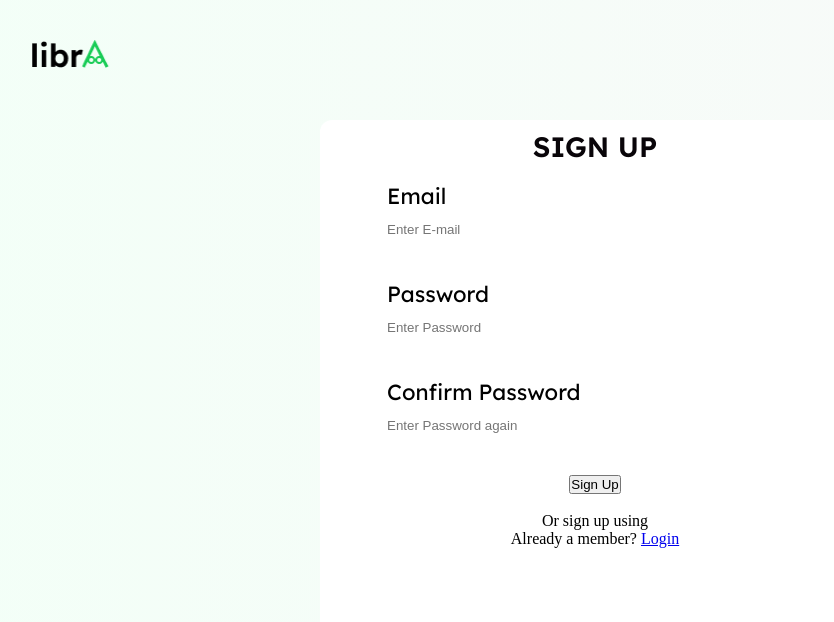
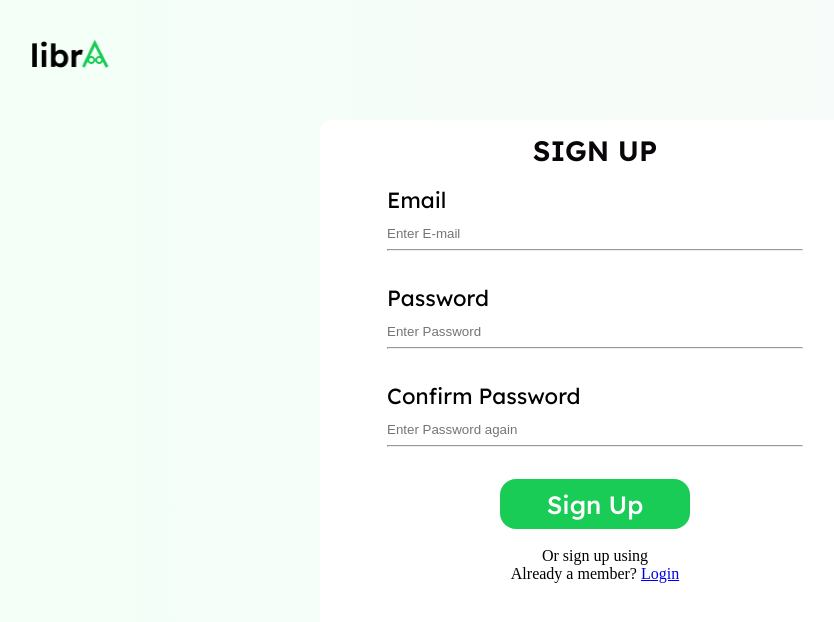
Before and after one commit to Nifix001/Libra, a React (Create React App) app: page /sign-up in a window 1280 px wide. Shown: the top 622 px of the page, without its empty margins (70-904 px from the left). Built offline with nearby package versions, Linux system fonts and the light colour scheme.

Commit message:
New commit

```diff
--- a/src/index.css
+++ b/src/index.css
@@ -744,7 +744,7 @@ color: #5E5A5E;
 }
 
 .form header{
-  margin-top: -150px;
+  margin-top: -210px;
   align-items: center;
 }
 
@@ -774,3 +774,74 @@ color: #5E5A5E;
   height: 30px;
   border: none;
 }
+
+.form button{
+  background-color: #19CC56;
+  border: none;
+  border-radius: 16px;
+  font-family: 'Lexend';
+  font-style: normal;
+  font-weight: 500;
+  font-size: 25px;
+  line-height: 35px;
+  width: 190px;
+  height: 50px;
+  color: #FFFFFF;
+}
+.form1 button{
+  background-color: #19CC56;
+  border: none;
+  border-radius: 16px;
+  font-family: 'Lexend';
+  font-style: normal;
+  font-weight: 500;
+  font-size: 25px;
+  line-height: 35px;
+  width: 190px;
+  height: 50px;
+  color: #FFFFFF;
+}
+
+.form1{
+  background-color: #FFFFFF;
+  align-items: center;
+  display: flex;
+  flex-direction: column;
+  justify-content: center;
+  height: 550px;
+  width: 550px;
+  border-radius: 12px;
+  margin-top: 20px;
+}
+
+.form1 header{
+  margin-top: -110px;
+  align-items: center;
+}
+
+.form1 h2{
+  font-family: Lexend;
+  font-size: 28px;
+  font-weight: 600;
+  line-height: 38px;
+  letter-spacing: 0em;
+  text-align: left;
+  color: #090509;
+}
+
+.form1 label{
+  font-family: Lexend;
+  font-size: 22px;
+  font-weight: 400;
+  line-height: 30px;
+  letter-spacing: 0em;
+  text-align: left;
+  width: 416px;
+  height: 80px;
+}
+
+.form1 input{
+  width: 416px;
+  height: 30px;
+  border: none;
+}
--- a/src/pages/SignUp.js
+++ b/src/pages/SignUp.js
@@ -32,7 +32,7 @@ export default function SignUp() {
             <img src={img1} alt="" />
         </header>
         <div className="signup">
-        <form className="form" onSubmit={handleSubmit}>
+        <form className="form1" onSubmit={handleSubmit}>
           <header>
             <h2>SIGN UP</h2>
           </header>
@@ -43,7 +43,7 @@ export default function SignUp() {
           name="email"
           value={userData.email}
           onChange={handleChange}
-          id="email"/><br />
+          id="email"/><hr />
           </label><br />
           <label htmlFor="pword">Password<br />
           <input
@@ -52,7 +52,7 @@ export default function SignUp() {
           name="password"
           value={userData.password}
           onChange={handleChange}
-          id="pword"/><br />
+          id="pword"/><hr />
           </label><br />
           <label htmlFor="confirm">Confirm Password<br />
           <input
@@ -61,7 +61,7 @@ export default function SignUp() {
           name="confirmPassword"
           value={userData.confirmPassword}
           onChange={handleChange}
-          id="confirm"/><br />
+          id="confirm"/><hr />
           </label><br />
           <button>Sign Up</button>
           <br />
```
